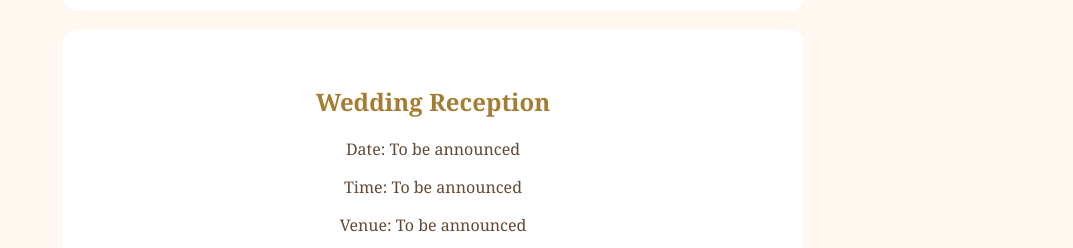
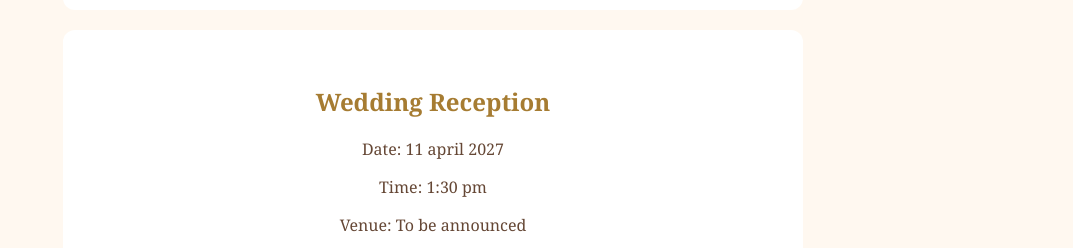
Before and after one commit to rijumonachan712-cmyk/shyju-rincy-wedding, a plain HTML site: page index.html in a window 1280 px wide. Shown: the part 1481-1729 px from the top of the page, without its empty margins (207-1280 px from the left). Drawn offline with Linux system fonts and the light colour scheme.

Commit message:
Revise wedding invitation content and details
Updated wedding invitation details including reception date and time.

```diff
--- a/index.html
+++ b/index.html
@@ -104,8 +104,8 @@
 
 <section id="reception">
     <h2>Wedding Reception</h2>
-    <p>Date: To be announced</p>
-    <p>Time: To be announced</p>
+    <p>Date: 11 april 2027<p>
+    <p>Time: 1:30 pm</p>
     <p>Venue: To be announced</p>
 </section>
 
```
